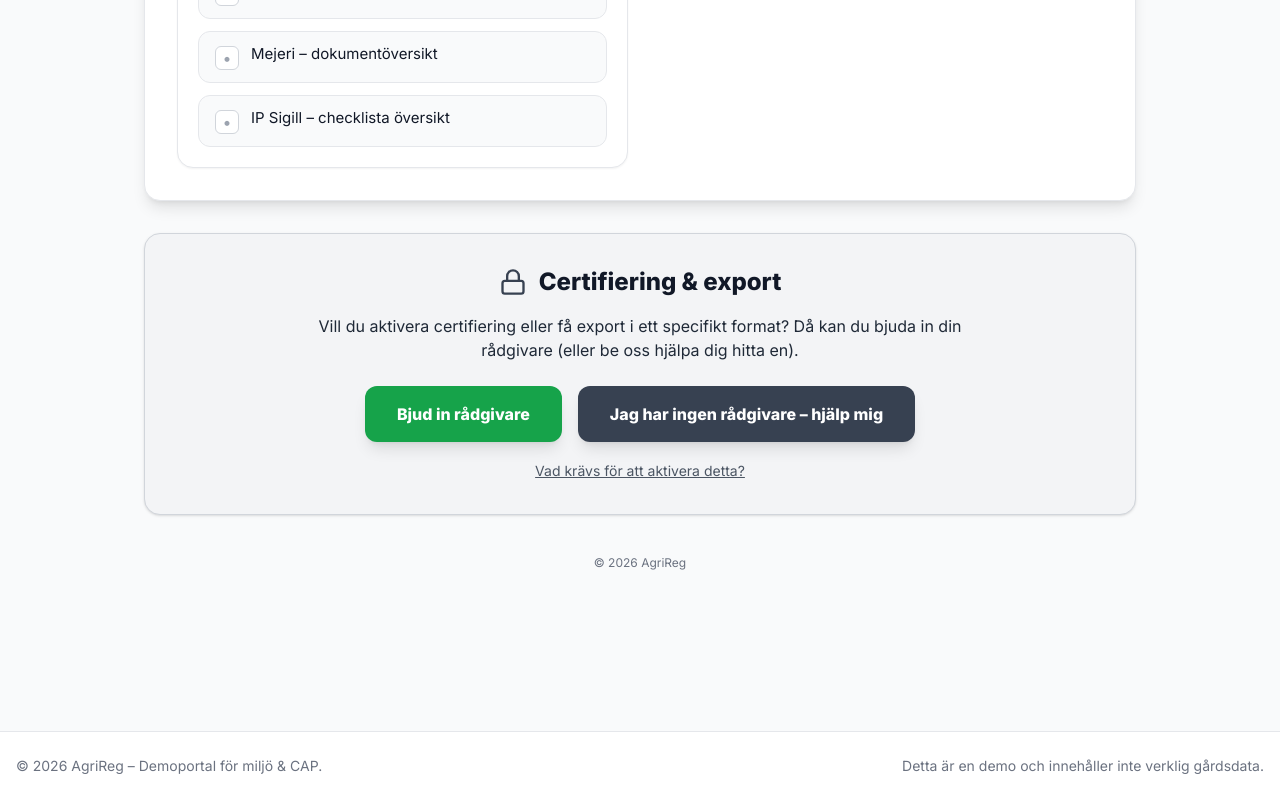
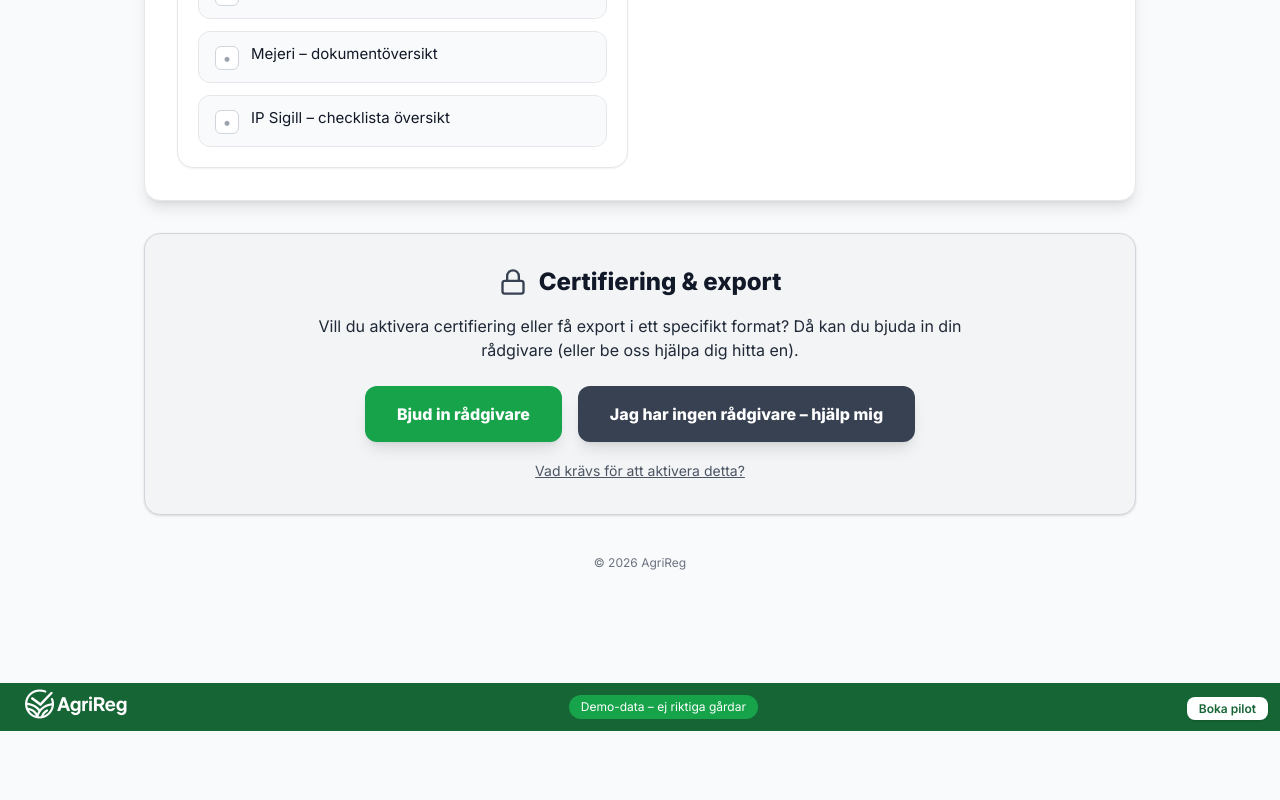
Before and after one commit to purre83/agrireg-demo-public, a Next.js app: page /for-lantbrukare in a window 1280 px wide. Shown: the part 1859-2659 px from the top of the page. After the commit the page ends 2590 px from the top, so only its background shows below. Built offline with nearby package versions, Linux system fonts and the light colour scheme.

Commit message:
Pilot: hide demo badge/CTA and demo footer text

```diff
--- a/components/Footer.tsx
+++ b/components/Footer.tsx
@@ -1,10 +1,85 @@
-export default function Footer() {
+'use client';
+
+import Image from 'next/image';
+import Link from 'next/link';
+import { usePathname, useSearchParams } from 'next/navigation';
+
+export default function Header() {
+  const pathname = usePathname();
+  const sp = useSearchParams();
+
+  const isPilotView = pathname === '/for-lantbrukare' && sp.get('pilot') === 'harparboda';
+
   return (
-    <footer className="border-t bg-white mt-12">
-      <div className="max-w-7xl mx-auto px-4 py-6 text-xs sm:text-sm text-gray-500 flex flex-col sm:flex-row items-start sm:items-center justify-between gap-2">
-        <span>© {new Date().getFullYear()} AgriReg – Demoportal för miljö & CAP.</span>
-        <span>Detta är en demo och innehåller inte verklig gårdsdata.</span>
-      </div>
-    </footer>
+    <>
+      {/* iOS safe-area overlay – gör remsan högst upp grön */}
+      <div
+        className="fixed inset-x-0 top-0 z-50 bg-green-800 pointer-events-none"
+        style={{ height: 'env(safe-area-inset-top)' }}
+        aria-hidden="true"
+      />
+
+      {/* Grönt band – höjd LÅST här: mobil h-14, desktop md:h-12 */}
+      <header className="w-full bg-green-800 text-white shadow-lg h-14 md:h-12 overflow-hidden flex items-center">
+        <div className="w-full max-w-7xl mx-auto flex items-center justify-between gap-1 px-3">
+          {/* Vänster: logga */}
+          <Link href="/" className="flex items-center gap-2 shrink-0">
+            <Image
+              src="/logo.png"
+              alt="AgriReg"
+              width={256}
+              height={256}
+              className="h-32 w-auto md:h-32 object-contain"
+              priority
+            />
+          </Link>
+
+          {/* Mitten: badge (GÖMS i pilot) */}
+          <div className="flex-1 flex justify-center">
+            {!isPilotView ? (
+              <span
+                className="
+                  inline-block
+                  bg-green-600 text-white
+                  text-[10px] md:text-xs
+                  px-3 py-1
+                  rounded-full
+                  whitespace-nowrap
+                "
+              >
+                Demo-data – ej riktiga gårdar
+              </span>
+            ) : (
+              // tomt för att behålla spacing i headern
+              <span aria-hidden="true" className="block h-6" />
+            )}
+          </div>
+
+          {/* Höger: CTA – Boka pilot (GÖMS i pilot) */}
+          <div className="shrink-0">
+            {!isPilotView ? (
+              <a
+                href="mailto:pilot@agrireg.se"
+                className="
+                  bg-white text-green-800
+                  font-semibold
+                  px-3 py-1
+                  rounded-lg shadow
+                  hover:bg-green-100
+                  transition
+                  text-[10px] md:text-xs
+                  whitespace-nowrap
+                "
+              >
+                Boka pilot
+              </a>
+            ) : (
+              // placeholder för att inte layout ska hoppa
+              <span aria-hidden="true" className="inline-block w-[78px]" />
+            )}
+          </div>
+        </div>
+      </header>
+    </>
   );
 }
--- a/components/Header.tsx
+++ b/components/Header.tsx
@@ -1,15 +1,21 @@
-"use client";
+'use client';
 
-import Image from "next/image";
-import Link from "next/link";
+import Image from 'next/image';
+import Link from 'next/link';
+import { usePathname, useSearchParams } from 'next/navigation';
 
 export default function Header() {
+  const pathname = usePathname();
+  const sp = useSearchParams();
+
+  const isPilotView = pathname === '/for-lantbrukare' && sp.get('pilot') === 'harparboda';
+
   return (
     <>
       {/* iOS safe-area overlay – gör remsan högst upp grön */}
       <div
         className="fixed inset-x-0 top-0 z-50 bg-green-800 pointer-events-none"
-        style={{ height: "env(safe-area-inset-top)" }}
+        style={{ height: 'env(safe-area-inset-top)' }}
         aria-hidden="true"
       />
 
@@ -23,14 +29,14 @@ export default function Header() {
               alt="AgriReg"
               width={256}
               height={256}
-              // Loggan är alltid 32 (8rem) hög – oberoende av bandet
               className="h-32 w-auto md:h-32 object-contain"
               priority
             />
           </Link>
 
-          {/* Mitten: badge */}
+          {/* Mitten: badge (GÖMS i pilot) */}
           <div className="flex-1 flex justify-center">
+            {!isPilotView ? (
               <span
                 className="
                   inline-block
@@ -43,13 +49,18 @@ export default function Header() {
               >
                 Demo-data – ej riktiga gårdar
               </span>
+            ) : (
+              // tomt för att behålla spacing i headern
+              <span aria-hidden="true" className="block h-6" />
+            )}
           </div>
 
-          {/* Höger: CTA – Boka pilot */}
+          {/* Höger: CTA – Boka pilot (GÖMS i pilot) */}
+          <div className="shrink-0">
+            {!isPilotView ? (
               <a
                 href="mailto:pilot@agrireg.se"
                 className="
-              shrink-0
                   bg-white text-green-800
                   font-semibold
                   px-3 py-1
@@ -62,6 +73,11 @@ export default function Header() {
               >
                 Boka pilot
               </a>
+            ) : (
+              // placeholder för att inte layout ska hoppa
+              <span aria-hidden="true" className="inline-block w-[78px]" />
+            )}
+          </div>
         </div>
       </header>
     </>
```
Lines whose indentation alone changed are shown as unchanged.
